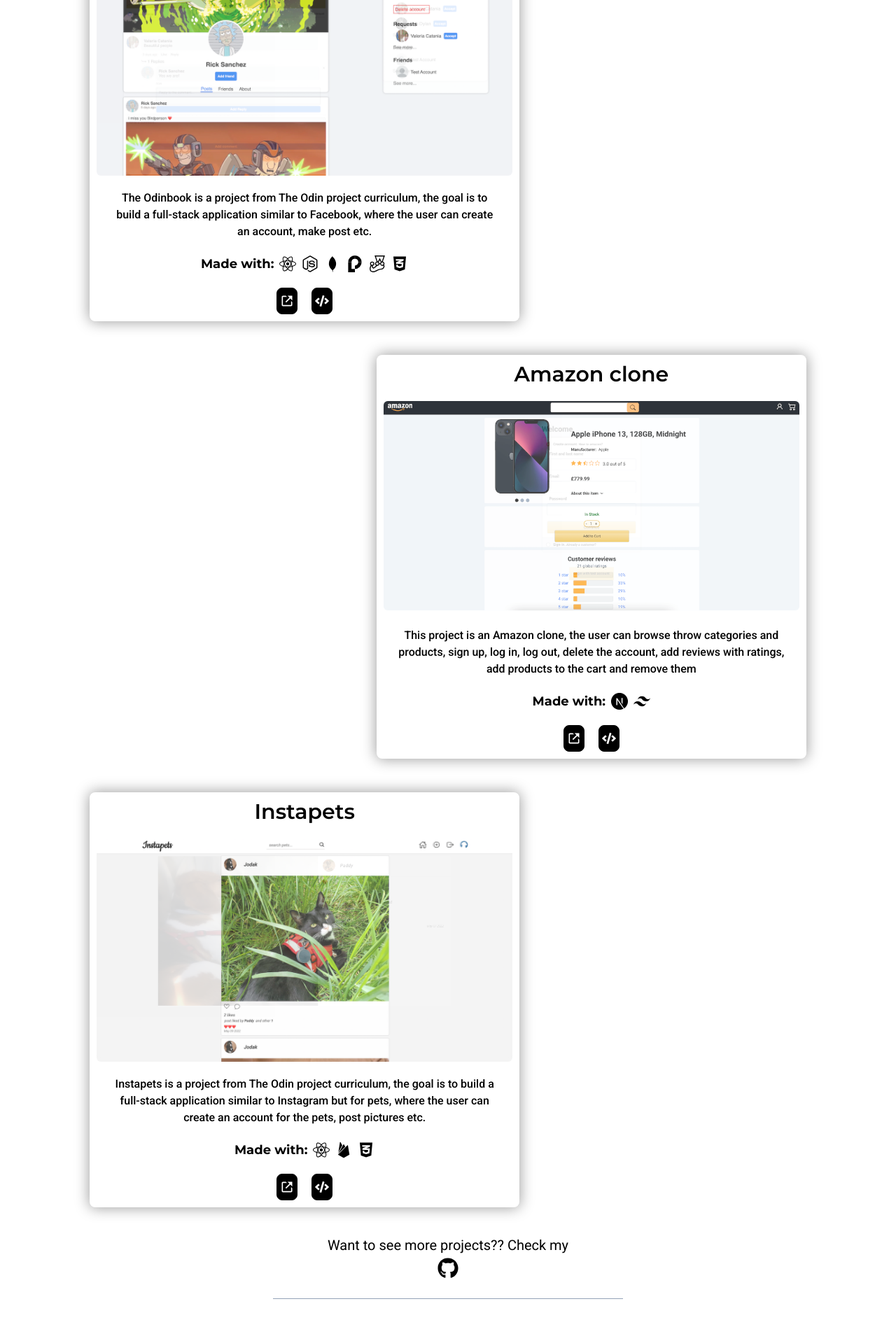
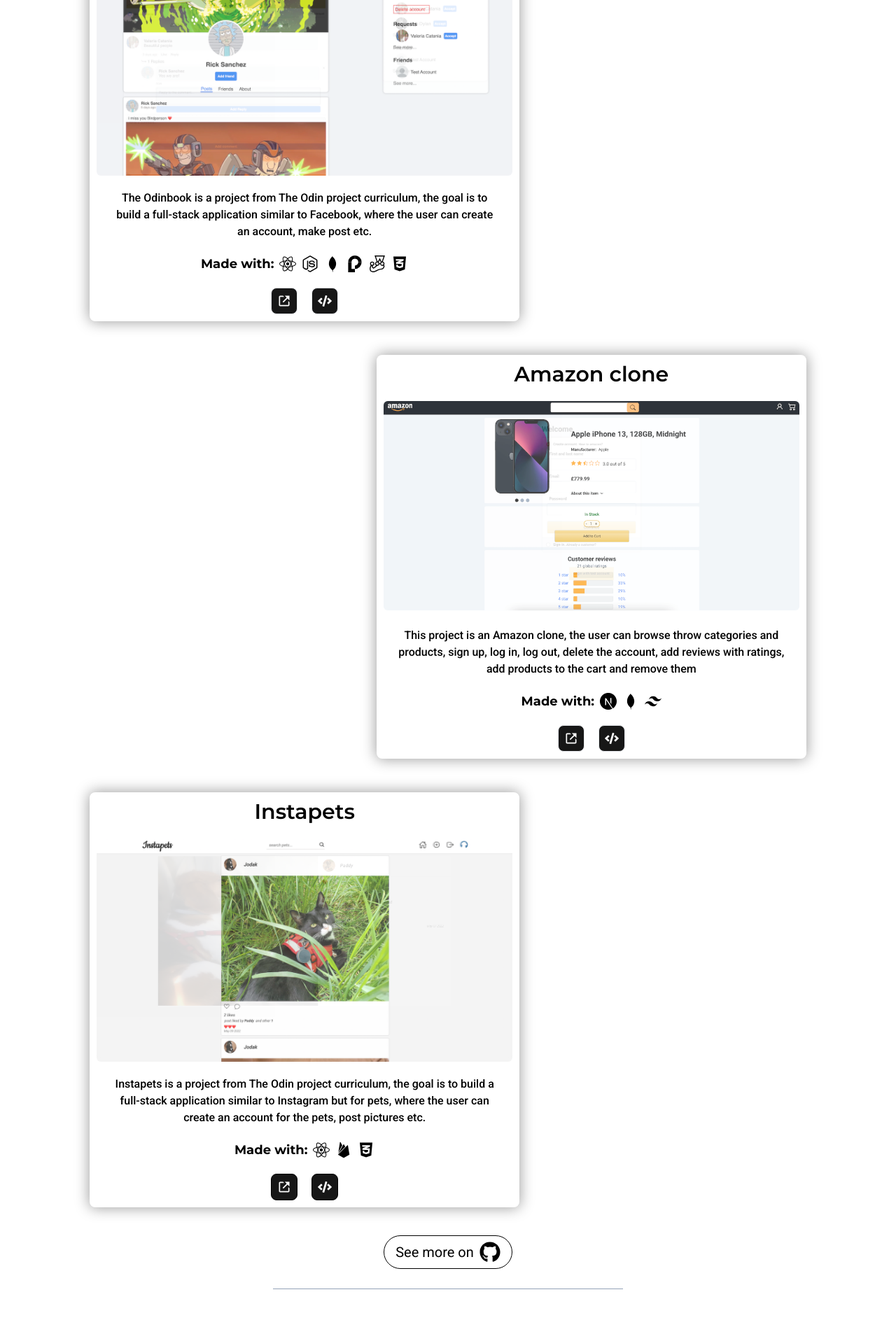
Before and after one commit to gl-cardillo/portfolio, a Next.js app: page / in a window 1280 px wide. Shown: the part 1558-3464 px from the top of the page at 70% size. Built offline with nearby package versions, Linux system fonts and the light colour scheme.

Commit message:
fix style

```diff
--- a/components/About.js
+++ b/components/About.js
@@ -31,10 +31,10 @@
               <span className="bg-white dark:bg-black py-5">About me</span>
             </h2>
             <p className="font-montserrat text-center p-5 rounded-bl-md font-semibold text-xl leading-7 mt-8">
-              I am a self-taught full stack developer based in London.As someone
+              I am a self-taught full stack developer based in London. As someone
               with a keen interest in tech, critical thinking, and
               problem-solving I decided in September 2021 to learn about coding
-              and I fall in love with it, studying from resources such as
+              and I fell in love with it, studying from resources such as
               Codecademy, The Odin Project, and Leetcode, I have become
               confident developing full stack applications with the MERN stack.
             </p>
--- a/components/Contacts.js
+++ b/components/Contacts.js
@@ -40,10 +40,10 @@
   return (
     <div
       id="contact"
-      className="flex flex-col justify-center text-white dark:text-black bg-black dark:bg-white   py-7"
+      className="flex flex-col justify-center text-white dark:text-black bg-neutral-900 dark:bg-white   py-7"
     >
       <h2 className="font-dancing self-center text-[50px] w-full max-w-[300px] text-center border-b border-white dark:border-black leading-[0.1em] my-5 mx-0 font-semibold">
-        <span className="bg-black dark:bg-white py-5">Contact me</span>
+        <span className="bg-neutral-900 dark:bg-white py-5">Contact me</span>
       </h2>
       <div className="flex flex-col items-center gap-2 pt-7">
         <h3 className="text-xl font-openSans pb-2">Send me a message !</h3>
--- a/components/Home.js
+++ b/components/Home.js
@@ -5,7 +5,7 @@
 import { BsChevronDoubleDown } from "react-icons/bs";
 import Link from "next/link";
 import { useTheme } from "next-themes";
-import { useState, useEffect } from "react";
+
 
 export function Home() {
   const { theme, setTheme } = useTheme();
@@ -42,7 +42,7 @@
           variants={listItem}
           className="flex justify-end items-center mix-blend-difference font-montserrat font-semibold z-50 gap-2 text-sm 2xs:gap-3.5 2xs:text-[15px] xs:gap-4 xs py-5 fixed top-0 left-0 w-[97vw]"
         >
-          <li className="relative flex flex-col items-center  overflow-hidden">
+          <motion.li variants={listItem} li className="relative flex flex-col items-center  overflow-hidden">
             <div className="flex">
               <label className="inline-flex relative items-center  cursor-pointer">
                 <input
@@ -66,7 +66,7 @@
                 </span>
               </label>
             </div>
-          </li>
+          </motion.li>
           <motion.li variants={listItem} whileHover={{ scale: 1.3 }}>
             <Link href="#about">
               <a>About</a>
--- a/components/Projects.js
+++ b/components/Projects.js
@@ -1,20 +1,10 @@
 import { BiLinkExternal } from "react-icons/bi";
 import { useInView } from "react-intersection-observer";
 import { useAnimation, motion } from "framer-motion";
-import Image from "next/image";
 import Slider from "react-slick";
 import "slick-carousel/slick/slick.css";
 import "slick-carousel/slick/slick-theme.css";
-import {
-  FaGithub,
-  FaCode,
-  FaEye,
-  FaHtml5,
-  FaCss3Alt,
-  FaJsSquare,
-  FaReact,
-  FaNodeJs,
-} from "react-icons/fa";
+import { FaGithub, FaCode, FaCss3Alt, FaReact, FaNodeJs } from "react-icons/fa";
 import { DiMongodb } from "react-icons/di";
 import { IoLogoFirebase } from "react-icons/io5";
 import { SiJest, SiPassport, SiNextdotjs, SiTailwindcss } from "react-icons/si";
@@ -98,18 +88,18 @@
           </p>
           <div className="flex justify-center gap-5 mt-5">
             <a
-              href="https://github.com/gl-cardillo/the-odinbook"
+              href="https://the-odinbook.herokuapp.com/"
               target="_blank"
               rel="noreferrer"
-              className="px-1 py-2 rounded-lg text-white bg-black text-xl border border-black"
+              className="p-2 rounded-lg text-white dark:text-black bg-neutral-900 dark:bg-white text-xl border  hover:scale-110"
             >
               <BiLinkExternal />
             </a>
             <a
-              href="https://the-odinbook.herokuapp.com/"
+              href="https://github.com/gl-cardillo/the-odinbook"
               target="_blank"
               rel="noreferrer"
-              className="px-1 py-2 rounded-lg text-white bg-black text-xl border border-black"
+              className="p-2 rounded-lg text-white dark:text-black bg-neutral-900 dark:bg-white text-xl border  hover:scale-110"
             >
               <FaCode />
             </a>
@@ -147,6 +137,7 @@
               Made with:
             </span>
             <SiNextdotjs />
+            <DiMongodb />
             <SiTailwindcss />
           </p>
           <div className="flex justify-center gap-5 mt-5">
@@ -154,7 +145,7 @@
               href="https://amazon-clone-phi-green.vercel.app/"
               target="_blank"
               rel="noreferrer"
-              className="px-1 py-2 rounded-lg text-white bg-black text-xl border border-black"
+              className="p-2 rounded-lg text-white dark:text-black bg-neutral-900 dark:bg-white text-xl border hover:scale-110"
             >
               <BiLinkExternal />
             </a>
@@ -162,7 +153,7 @@
               href="https://github.com/gl-cardillo/amazon-clone"
               target="_blank"
               rel="noreferrer"
-              className="px-1 py-2 rounded-lg text-white bg-black text-xl border border-black"
+              className="p-2 rounded-lg text-white dark:text-black bg-neutral-900 dark:bg-white text-xl border hover:scale-110"
             >
               <FaCode />
             </a>
@@ -208,7 +199,7 @@
               href="https://gl-cardillo.github.io/instapets/#/login"
               target="_blank"
               rel="noreferrer"
-              className="px-1 py-2 rounded-lg text-white bg-black text-xl border border-black"
+              className="p-2 rounded-lg text-white dark:text-black bg-neutral-900 dark:bg-white text-xl border border-black hover:scale-110"
             >
               <BiLinkExternal />
             </a>
@@ -216,16 +207,22 @@
               href="https://github.com/gl-cardillo/instapets"
               target="_blank"
               rel="noreferrer"
-              className="px-1 py-2 rounded-lg text-white bg-black text-xl border border-black"
+              className="p-2 rounded-lg text-white dark:text-black bg-neutral-900 dark:bg-white text-xl border border-black  hover:scale-110"
             >
               <FaCode />
             </a>
           </div>
         </motion.div>
       </div>
-      <div className="border-b  border-slate-400 max-w-[500px] self-center py-7 mx-auto text-center flex flex-col  items-center gap-1 justify-center text-xl">
-        <p>Want to see more projects?? Check my </p>{" "}
-        <FaGithub className="text-3xl" />
+      <div className="border-b border-slate-400 max-w-[500px] self-center py-7 mx-auto  flex justify-center text-xl">
+        <a
+          href="https://github.com/gl-cardillo"
+          target="_blank"
+          rel="noreferrer"
+          className="flex gap-2 items-center border border-black dark:border-white p-2 px-4 rounded-full hover:scale-105"
+        >
+          See more on <FaGithub className="text-3xl" />
+        </a>{" "}
       </div>
     </div>
   );
--- a/components/Skills.js
+++ b/components/Skills.js
@@ -36,7 +36,7 @@
           <h3 className=" my-2 text-2xl pt-7 font-montserrat font-semibold">
             Front-end
           </h3>
-          <div className="flex flex-wrap gap-6 p-5 rounded-lg w-[250px] shadow-[0_0_20px_1px_#9f9f9f] text-[80px] justify-center text-white dark:text-black bg-black dark:bg-white">
+          <div className="flex flex-wrap gap-8 p-5 rounded-lg w-[250px] shadow-[0_0_20px_1px_#9f9f9f] text-[70px] justify-center text-white dark:text-black bg-neutral-900 dark:bg-white">
             <FaHtml5 />
             <FaCss3Alt />
             <FaJsSquare />
@@ -50,7 +50,7 @@
           <h3 className=" my-2 text-2xl pt-7 font-montserrat font-semibold">
             Back-end
           </h3>
-          <div className="flex flex-wrap gap-6 p-5 rounded-lg w-[250px] shadow-[0_0_20px_1px_#9f9f9f] text-[80px] justify-center text-white dark:text-black bg-black dark:bg-white">
+          <div className="flex flex-wrap gap-8 p-5 rounded-lg w-[250px] shadow-[0_0_20px_1px_#9f9f9f] text-[70px] justify-center text-white dark:text-black bg-neutral-900 dark:bg-white">
             <FaNodeJs />
             <DiMongodb />
             <SiExpress />
@@ -64,7 +64,7 @@
           <h3 className=" my-2 text-2xl pt-7 font-montserrat font-semibold">
             Miscellaneous
           </h3>
-          <div className="flex flex-wrap gap-6 p-5 rounded-lg w-[250px] shadow-[0_0_20px_1px_#9f9f9f] text-[80px] justify-center text-white dark:text-black bg-black dark:bg-white">
+          <div className="flex flex-wrap gap-8 p-5 rounded-lg w-[250px] shadow-[0_0_20px_1px_#9f9f9f] text-[70px] justify-center text-white dark:text-black bg-neutral-900 dark:bg-white">
             <FaGitAlt />
             <FaGithub />
             <FaLinux />
```
